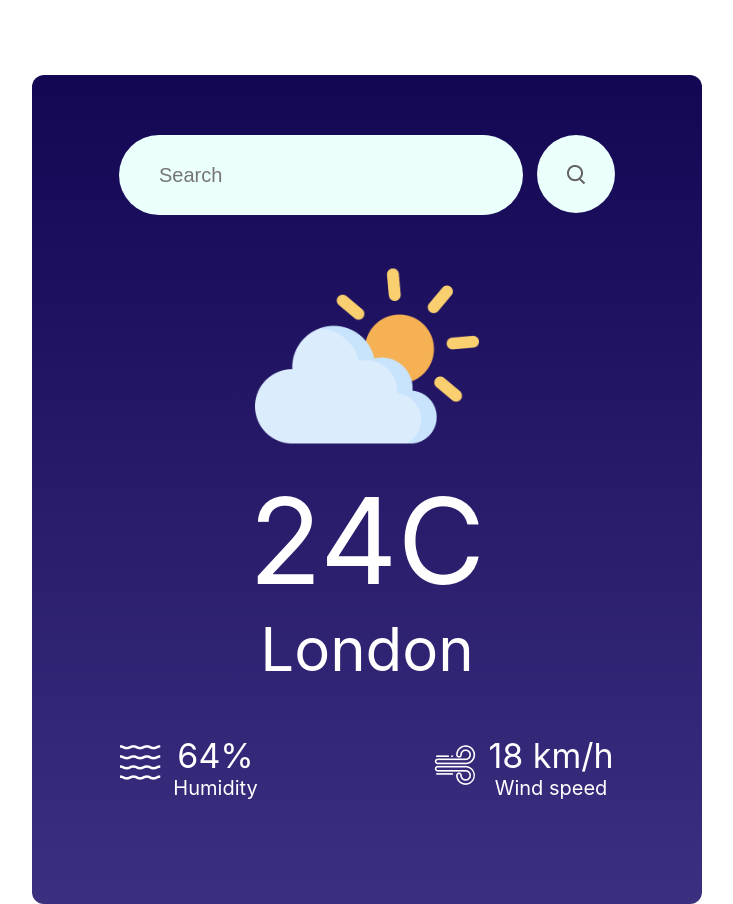
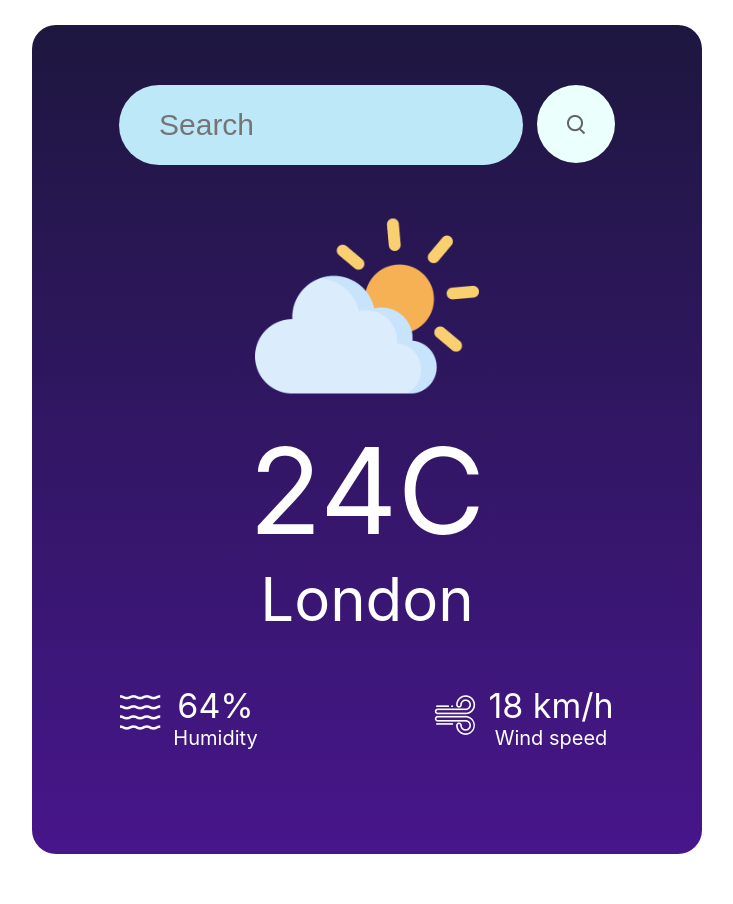
Before and after one commit to MaxOgnenoi/weather-app-react, a React (Create React App) app: page / in a window 1280 px wide. Shown: the whole page, without its empty margins (273-1006 px from the left). After the commit the page ends 854 px from the top, so only its background shows below. Built offline with nearby package versions, Linux system fonts and the light colour scheme; no server answers.

Commit message:
updated styiling

```diff
--- a/src/components/WeatherApp/WeatherApp.css
+++ b/src/components/WeatherApp/WeatherApp.css
@@ -2,9 +2,9 @@
     width: 670px;
     height: 829px;
     margin: auto;
-    margin-top: 75px;
-    border-radius: 12px;
-    background-image: linear-gradient(180deg, #130754 0%, #3b2f80 100%);
+    margin-top: 25px;
+    border-radius: 24px;
+    background-image: linear-gradient(180deg, #1d173f 0%, #47168b 100%);
 }
 
 .top-bar {
@@ -18,13 +18,13 @@
     display: flex;
     width: 362px;
     height: 78px;
-    background: #ebfffc;
+    background: #bde8f7;
     border: none;
     outline: none;
     border-radius: 40px;
     padding-left: 40px;
     color: #626262;
-    font-size: 20px;
+    font-size: 30px;
     font-weight: 400;
 }
 
```
